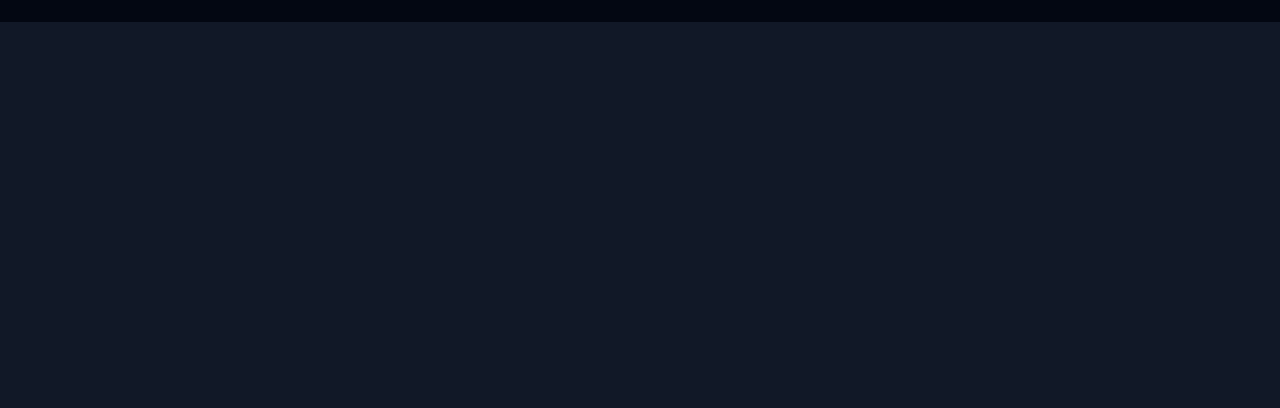
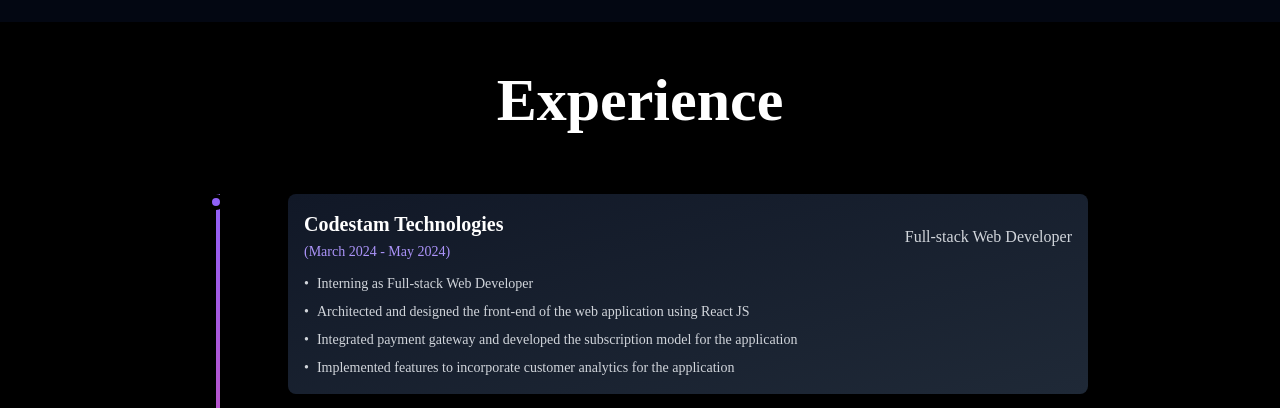
Before and after one commit to Aviral0702/Portfolio-final, a React (Vite) app: page / in a window 1280 px wide. Shown: the part 2378-2786 px from the top of the page. Built offline with nearby package versions, Linux system fonts and the light colour scheme; no server answers.

Commit message:
added experience section

```diff
--- a/src/Sections/Experience.jsx
+++ b/src/Sections/Experience.jsx
@@ -1,9 +1,91 @@
 import React from 'react';
 
-const Experience = () => (
-  <div id="experience" className="section bg-gray-900 text-white flex items-center justify-center">
-    <h1 className="text-4xl">Experience</h1>
-  </div>
-);
+const Experience = () => {
+  const experiences = [
+    {
+      role: "Full-stack Web Developer",
+      company: "Codestam Technologies",
+      duration: "March 2024 - May 2024",
+      description: [
+        "Interning as Full-stack Web Developer",
+        "Architected and designed the front-end of the web application using React JS",
+        "Integrated payment gateway and developed the subscription model for the application",
+        "Implemented features to incorporate customer analytics for the application"
+      ]
+    },
+    {
+      role: "Open Source Contributor",
+      company: "Meshery",
+      duration: "June 2024 - Present",
+      description: [
+        "Working as an open-source contributor for Meshery",
+        "Contributed to the development of the Meshery project",
+        "Implemented features and bug fixes for the project",
+        "Enhanced the overall performance and scalability of the project"
+      ]
+    }
+  ];
+
+  return (
+    <div id="experience" className="min-h-screen bg-black text-white py-12 px-4">
+      {/* Header Section - Centered */}
+      <div className="text-center mb-16">
+        <h1 className="text-6xl font-bold mb-4">Experience</h1>
+      </div>
+
+      {/* Timeline Container - Adjusted max-width and padding */}
+      <div className="max-w-4xl mx-auto relative">
+        {/* Vertical Line - Adjusted position */}
+        <div className="absolute left-0 sm:left-6 top-0 h-full w-1 bg-gradient-to-b from-purple-500 to-pink-500" />
+
+        {/* Experience Items - Reduced spacing between items */}
+        <div className="space-y-8">
+          {experiences.map((exp, index) => (
+            <div key={index} className="relative pl-6 sm:pl-24">
+              {/* Timeline Dot - Adjusted position */}
+              <div className="absolute left-[-5px] sm:left-4 top-0 w-3 h-3 p-1 rounded-full bg-purple-500 border-4 border-black" />
+
+              {/* Content - Reduced padding and adjusted font sizes */}
+              <div className="bg-gradient-to-br from-gray-900 to-gray-800 rounded-lg p-4 shadow-xl">
+                <div className="flex flex-col sm:flex-row justify-between items-start sm:items-center mb-3">
+                  <div>
+                    <h2 className="text-xl font-bold mb-1">{exp.company}</h2>
+                    <h3 className="text-purple-400 font-medium text-sm">({exp.duration})</h3>
+                  </div>
+                  <div className="mt-2 sm:mt-0">
+                    <span className="text-base text-gray-300">{exp.role}</span>
+                  </div>
+                </div>
+
+                <ul className="space-y-2">
+                  {exp.description.map((item, i) => (
+                    <li key={i} className="text-gray-300 text-sm flex items-start">
+                      <span className="mr-2">•</span>
+                      {item}
+                    </li>
+                  ))}
+                </ul>
+
+                {/* Profile Button - Only shown for Meshery */}
+                {exp.company === "Meshery" && (
+                  <div className="mt-4">
+                    <a
+                      href="https://layer5.io/community/members/aviral-asthana"
+                      target="_blank"
+                      rel="noopener noreferrer"
+                      className="inline-block px-4 py-2 bg-gradient-to-r from-purple-500 to-pink-500 text-white rounded-md hover:opacity-90 transition-opacity text-sm font-medium"
+                    >
+                      View Profile
+                    </a>
+                  </div>
+                )}
+              </div>
+            </div>
+          ))}
+        </div>
+      </div>
+    </div>
+  );
+};
 
 export default Experience;
--- a/src/components/Navbar.jsx
+++ b/src/components/Navbar.jsx
@@ -29,6 +29,22 @@
             </li>
             <li>
               <a
+                href="#skills"
+                className="text-white hover:text-gray-300 transition-colors duration-300"
+              >
+                Skills
+              </a>
+            </li>
+            <li>
+              <a
+                href="#experience"
+                className="text-white hover:text-gray-300 transition-colors duration-300"
+              >
+                Experience
+              </a>
+            </li>
+            <li>
+              <a
                 href="#projects"
                 className="text-white hover:text-gray-300 transition-colors duration-300"
               >
```
